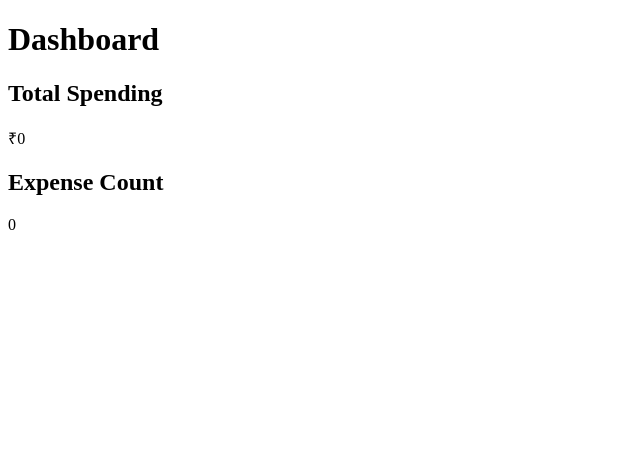
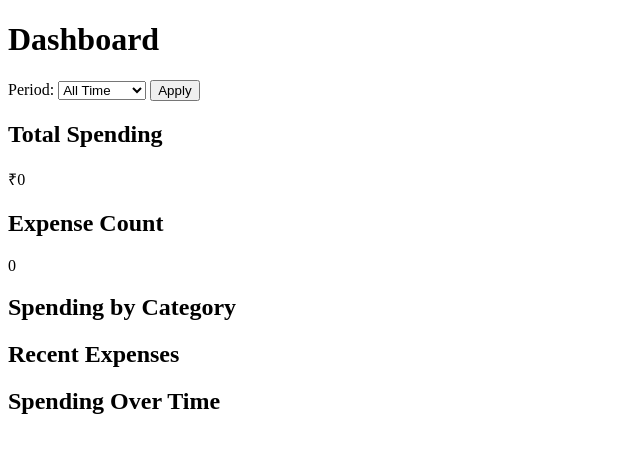
Before and after one commit to ManasaProdduturi/expense-tracker, a Flask app: page /dashboard in a window 1280 px wide. Shown: the top 453 px of the page, without its empty margins (0-640 px from the left). Run offline with Flask 3, Linux system fonts and the light colour scheme; the visitor is signed in with stand-in values (Sample User, id 1); data comes from the database, SQL or seed files in the repository; data that the repository does not hold is empty.

Commit message:
updated dashboard

```diff
--- a/app.py
+++ b/app.py
@@ -329,6 +329,8 @@ def dashboard():
     if redirect_response:
         return redirect_response
 
+    period = request.args.get("period", "all")
+
     connection = get_db_connection()
 
     total_spending = connection.execute(
@@ -336,8 +338,20 @@ def dashboard():
         SELECT COALESCE(SUM(amount), 0) AS total_spending
         FROM expenses
         WHERE user_id = ?
+        AND (
+            ? = 'all'
+            OR (? = 'month' AND strftime('%Y-%m', date) = strftime('%Y-%m', 'now'))
+            OR (? = 'last_month' AND strftime('%Y-%m', date) = strftime('%Y-%m', 'now', '-1 month'))
+            OR (? = 'year' AND strftime('%Y', date) = strftime('%Y', 'now'))
+        )
         """,
-        (session["user_id"],)
+        (
+            session["user_id"],
+            period,
+            period,
+            period,
+            period
+        )
     ).fetchone()["total_spending"]
 
     expense_count = connection.execute(
@@ -345,16 +359,111 @@ def dashboard():
         SELECT COUNT(*) AS expense_count
         FROM expenses
         WHERE user_id = ?
+        AND (
+            ? = 'all'
+            OR (? = 'month' AND strftime('%Y-%m', date) = strftime('%Y-%m', 'now'))
+            OR (? = 'last_month' AND strftime('%Y-%m', date) = strftime('%Y-%m', 'now', '-1 month'))
+            OR (? = 'year' AND strftime('%Y', date) = strftime('%Y', 'now'))
+        )
         """,
-        (session["user_id"],)
+        (
+            session["user_id"],
+            period,
+            period,
+            period,
+            period
+        )
     ).fetchone()["expense_count"]
+
+    category_spending = connection.execute(
+        """
+        SELECT
+            categories.name AS category_name,
+            SUM(expenses.amount) AS total_amount
+        FROM expenses
+        JOIN categories
+            ON expenses.category_id = categories.id
+        WHERE expenses.user_id = ?
+        AND (
+            ? = 'all'
+            OR (? = 'month' AND strftime('%Y-%m', expenses.date) = strftime('%Y-%m', 'now'))
+            OR (? = 'last_month' AND strftime('%Y-%m', expenses.date) = strftime('%Y-%m', 'now', '-1 month'))
+            OR (? = 'year' AND strftime('%Y', expenses.date) = strftime('%Y', 'now'))
+        )
+        GROUP BY expenses.category_id
+        ORDER BY total_amount DESC
+        """,
+        (
+            session["user_id"],
+            period,
+            period,
+            period,
+            period
+        )
+    ).fetchall()
+
+    recent_expenses = connection.execute(
+        """
+        SELECT
+            expenses.*,
+            categories.name AS category_name
+        FROM expenses
+        JOIN categories
+            ON expenses.category_id = categories.id
+        WHERE expenses.user_id = ?
+        AND (
+            ? = 'all'
+            OR (? = 'month' AND strftime('%Y-%m', expenses.date) = strftime('%Y-%m', 'now'))
+            OR (? = 'last_month' AND strftime('%Y-%m', expenses.date) = strftime('%Y-%m', 'now', '-1 month'))
+            OR (? = 'year' AND strftime('%Y', expenses.date) = strftime('%Y', 'now'))
+        )
+        ORDER BY expenses.date DESC
+        LIMIT 5
+        """,
+        (
+            session["user_id"],
+            period,
+            period,
+            period,
+            period
+        )
+    ).fetchall()
+
+    spending_over_time = connection.execute(
+        """
+        SELECT
+            date,
+            SUM(amount) AS total_amount
+        FROM expenses
+        WHERE user_id = ?
+        AND (
+            ? = 'all'
+            OR (? = 'month' AND strftime('%Y-%m', date) = strftime('%Y-%m', 'now'))
+            OR (? = 'last_month' AND strftime('%Y-%m', date) = strftime('%Y-%m', 'now', '-1 month'))
+            OR (? = 'year' AND strftime('%Y', date) = strftime('%Y', 'now'))
+        )
+        GROUP BY date
+        ORDER BY date
+        """,
+        (
+            session["user_id"],
+            period,
+            period,
+            period,
+            period
+        )
+    ).fetchall()
 
     connection.close()
 
     return render_template(
-    "dashboard.html",
-    total_spending=total_spending,
-    expense_count=expense_count
+        "dashboard.html",
+        total_spending=total_spending,
+        expense_count=expense_count,
+        category_spending=category_spending,
+        recent_expenses=recent_expenses,
+        spending_over_time=spending_over_time,
+        period=period
     )
 
 
--- a/templates/dashboard.html
+++ b/templates/dashboard.html
@@ -2,10 +2,37 @@
 <html>
 <head>
     <title>Dashboard - Expense Tracker</title>
+    <script src="https://cdn.jsdelivr.net/npm/chart.js"></script>
 </head>
 <body>
 
     <h1>Dashboard</h1>
+
+    <form method="GET" action="{{ url_for('dashboard') }}">
+
+        <label>Period:</label>
+
+        <select name="period">
+            <option value="all" {% if period == "all" %}selected{% endif %}>
+                All Time
+            </option>
+
+            <option value="month" {% if period == "month" %}selected{% endif %}>
+                This Month
+            </option>
+
+            <option value="last_month" {% if period == "last_month" %}selected{% endif %}>
+                Last Month
+            </option>
+
+            <option value="year" {% if period == "year" %}selected{% endif %}>
+                This Year
+            </option>
+        </select>
+
+        <button type="submit">Apply</button>
+
+    </form>
 
     <h2>Total Spending</h2>
 
@@ -15,5 +42,40 @@
 
     <p>{{ expense_count }}</p>
 
+    <h2>Spending by Category</h2>
+
+        <ul>
+            {% for category in category_spending %}
+                <li>
+                    {{ category["category_name"] }}:
+                    ₹{{ category["total_amount"] }}
+                </li>
+            {% endfor %}
+        </ul>
+
+    <h2>Recent Expenses</h2>
+
+    <ul>
+        {% for expense in recent_expenses %}
+            <li>
+                ₹{{ expense["amount"] }}
+                - {{ expense["category_name"] }}
+                - {{ expense["date"] }}
+                - {{ expense["description"] or "No description" }}
+            </li>
+        {% endfor %}
+    </ul>
+
+    <h2>Spending Over Time</h2>
+
+    <ul>
+        {% for spending in spending_over_time %}
+            <li>
+                {{ spending["date"] }}:
+                ₹{{ spending["total_amount"] }}
+            </li>
+        {% endfor %}
+    </ul>
+
 </body>
 </html>
```
